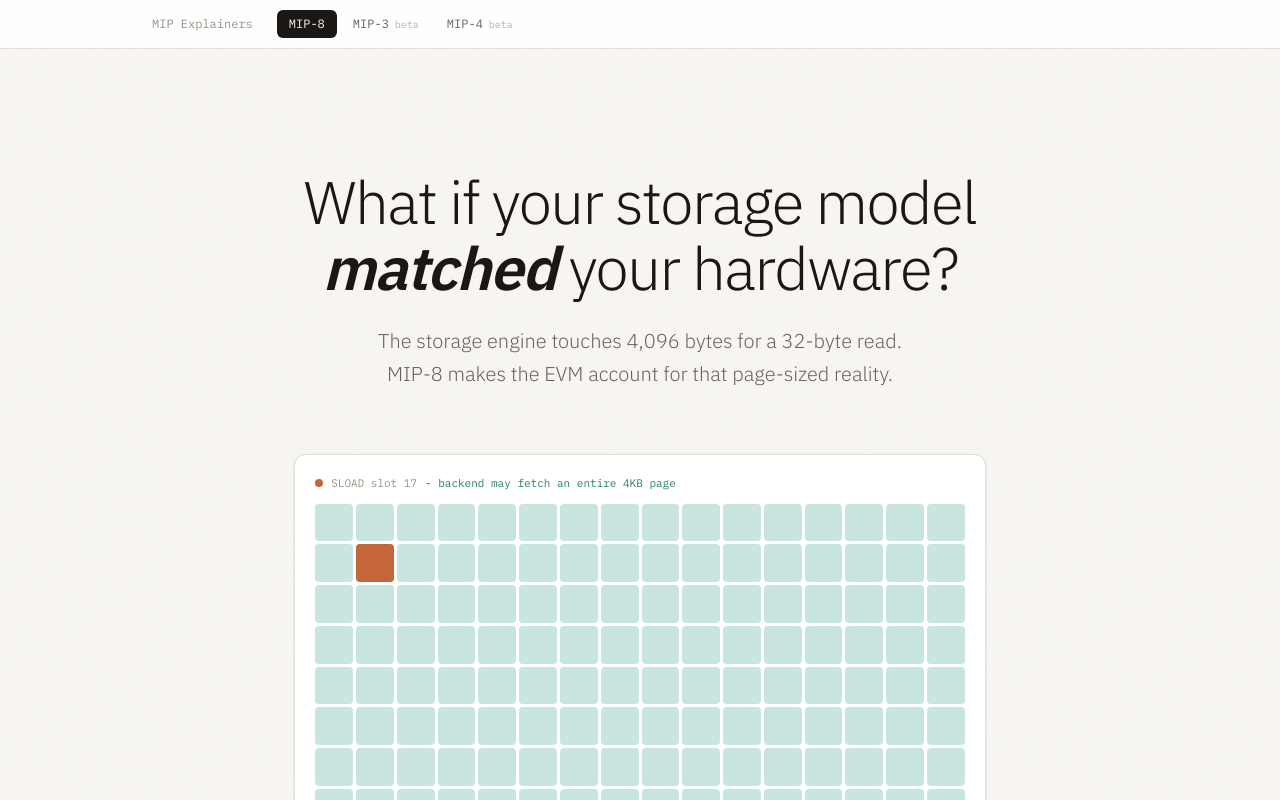
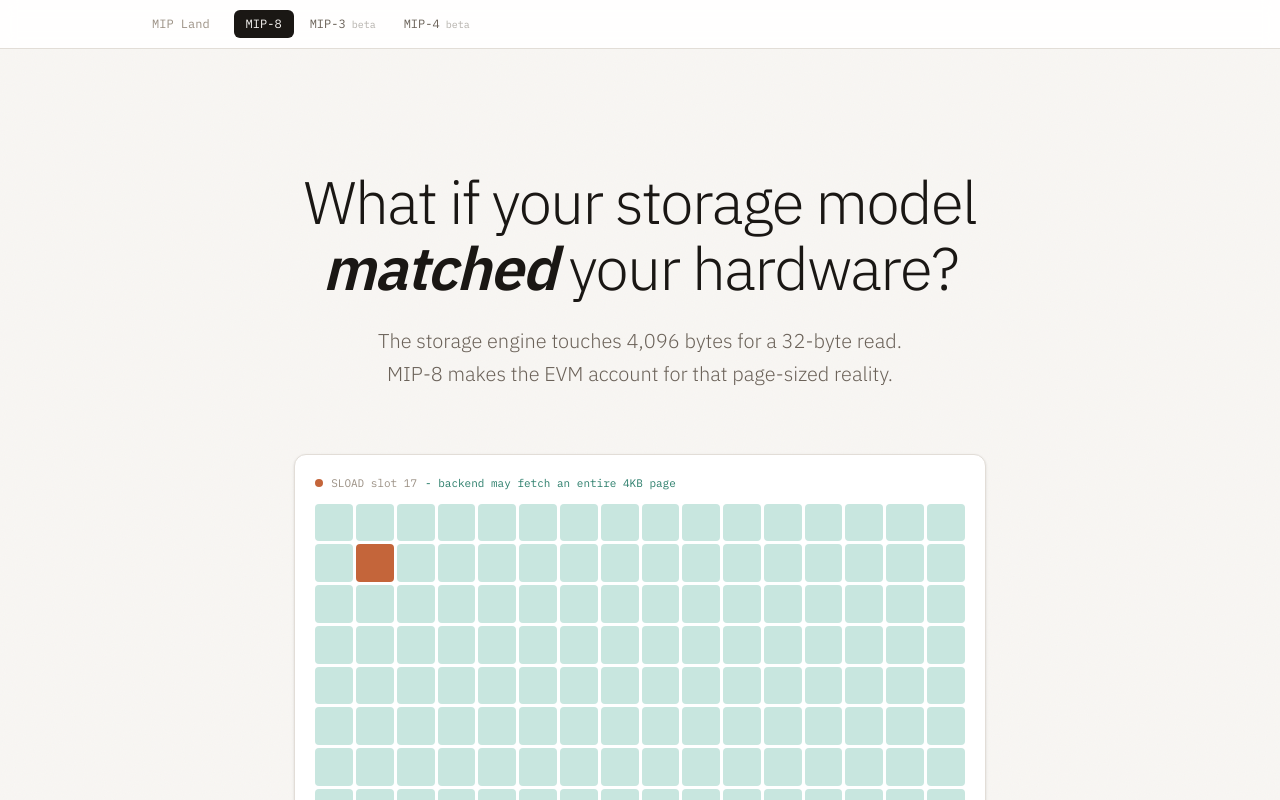
Before and after one commit to portdeveloper/pageified-storage, a Next.js app: page /mip-8 in a window 1280 px wide. Shown: the top 800 px of the page. Built offline with nearby package versions, Linux system fonts and the light colour scheme.

Commit message:
Rename app to MIP Land

```diff
--- a/src/app/layout.tsx
+++ b/src/app/layout.tsx
@@ -16,7 +16,7 @@ const plexMono = IBM_Plex_Mono({
 });
 
 export const metadata: Metadata = {
-  title: "Monad MIP Explainers",
+  title: "MIP Land",
   description: "Interactive explainers for Monad Improvement Proposals",
 };
 
--- a/src/components/MipNav.tsx
+++ b/src/components/MipNav.tsx
@@ -19,7 +19,7 @@ export default function MipNav() {
           href="/"
           className="font-mono text-xs text-text-tertiary hover:text-text-primary transition-colors"
         >
-          MIP Explainers
+          MIP Land
         </Link>
         <div className="flex items-center gap-1">
           {TABS.map((tab) => {
```
